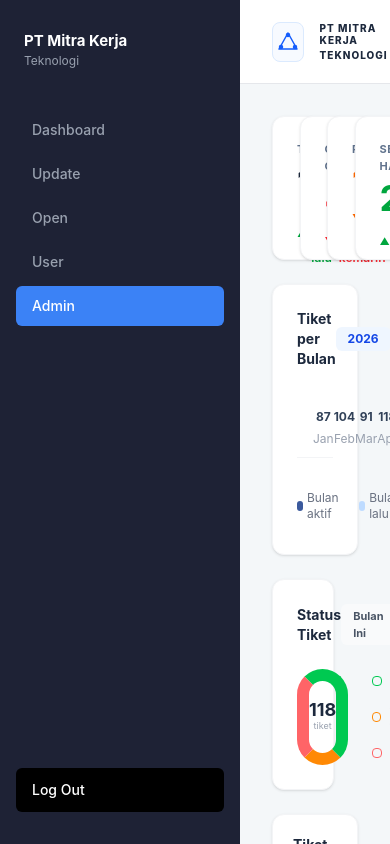
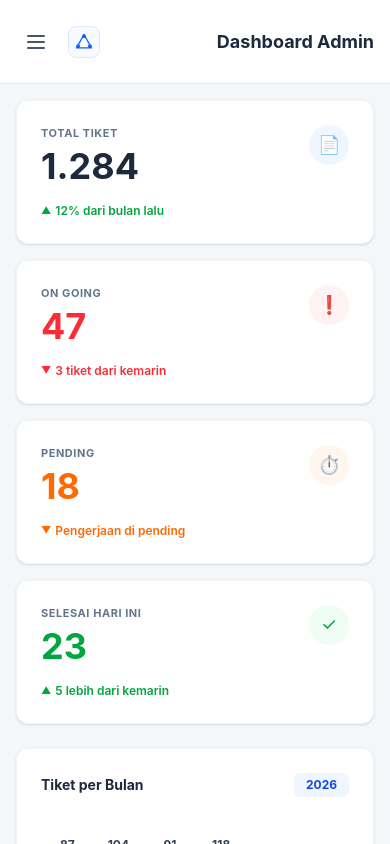
Before and after one commit to muhammaddimas452/crm-trouble-ticket, a React (Vite) app: page /admin in a window 390 px wide. Built offline with nearby package versions, Linux system fonts and the light colour scheme.

Commit message:
Penambahanan beberapa fitur

```diff
--- a/src/components/Layout.jsx
+++ b/src/components/Layout.jsx
@@ -1,11 +1,11 @@
-import React from "react";
+import React, { useState } from "react";
 import { Link, useLocation, useNavigate } from "react-router-dom";
 
 export default function Layout({ children, title, subtitle }) {
   const location = useLocation();
   const navigate = useNavigate();
+  const [isSidebarOpen, setIsSidebarOpen] = useState(false); // State untuk Sidebar Mobile
 
-  // Helper untuk mengecek menu aktif berdasarkan URL
   const isActive = (paths) => {
     return paths.some((path) => location.pathname.includes(path))
       ? "bg-[#3B82F6] text-white"
@@ -17,12 +17,25 @@ export default function Layout({ children, title, subtitle }) {
   };
 
   return (
-    <div className="flex w-full h-screen font-sans bg-[#F4F7F9]">
+    <div className="flex w-full h-screen font-sans bg-[#F4F7F9] overflow-hidden relative">
+      {/* Overlay Hitam untuk Mobile ketika Sidebar Terbuka */}
+      {isSidebarOpen && (
+        <div
+          className="fixed inset-0 bg-black/50 z-40 lg:hidden"
+          onClick={() => setIsSidebarOpen(false)}
+        ></div>
+      )}
+
       {/* SIDEBAR */}
-      <aside className="w-[240px] bg-[#1E2235] flex flex-col justify-between shrink-0">
+      <aside
+        className={`
+        fixed lg:static inset-y-0 left-0 z-50 w-[240px] bg-[#1E2235] flex flex-col justify-between shrink-0
+        transform transition-transform duration-300 ease-in-out
+        ${isSidebarOpen ? "translate-x-0" : "-translate-x-full lg:translate-x-0"}
+      `}
+      >
         <div>
-          {/* Sidebar Brand / Header */}
-          <div className="px-6 pt-8 pb-10">
+          <div className="px-6 pt-8 pb-10 flex justify-between items-start">
             <h1 className="text-white text-[15px] font-bold leading-tight">
               PT Mitra Kerja
               <br />
@@ -30,36 +43,47 @@ export default function Layout({ children, title, subtitle }) {
                 Teknologi
               </span>
             </h1>
+            {/* Tombol Close (X) di Mobile */}
+            <button
+              className="lg:hidden text-gray-400 hover:text-white"
+              onClick={() => setIsSidebarOpen(false)}
+            >
+              ✕
+            </button>
           </div>
 
-          {/* Navigasi Menu */}
           <nav className="flex flex-col px-4 space-y-1">
             <Link
               to="/user-dashboard"
+              onClick={() => setIsSidebarOpen(false)}
               className={`px-4 py-2.5 rounded-md text-sm font-medium transition-colors ${isActive(["/user-dashboard"])}`}
             >
               Dashboard
             </Link>
             <Link
               to="/update-ticket"
+              onClick={() => setIsSidebarOpen(false)}
               className={`px-4 py-2.5 rounded-md text-sm font-medium transition-colors ${isActive(["/update-ticket"])}`}
             >
               Update
             </Link>
             <Link
               to="/open-ticket"
+              onClick={() => setIsSidebarOpen(false)}
               className={`px-4 py-2.5 rounded-md text-sm font-medium transition-colors ${isActive(["/open-ticket"])}`}
             >
               Open
             </Link>
             <Link
               to="/users"
+              onClick={() => setIsSidebarOpen(false)}
               className={`px-4 py-2.5 rounded-md text-sm font-medium transition-colors ${isActive(["/users", "/create-user"])}`}
             >
               User
             </Link>
             <Link
               to="/admin"
+              onClick={() => setIsSidebarOpen(false)}
               className={`px-4 py-2.5 rounded-md text-sm font-medium transition-colors ${isActive(["/admin"])}`}
             >
               Admin
@@ -67,7 +91,6 @@ export default function Layout({ children, title, subtitle }) {
           </nav>
         </div>
 
-        {/* Tombol Log Out */}
         <div className="p-4 mb-4">
           <button
             onClick={handleLogout}
@@ -79,17 +102,36 @@ export default function Layout({ children, title, subtitle }) {
       </aside>
 
       {/* MAIN CONTENT AREA */}
-      <main className="flex-1 flex flex-col h-screen overflow-hidden">
+      <main className="flex-1 flex flex-col h-screen overflow-hidden w-full">
         {/* TOP BAR / HEADER */}
-        <header className="bg-white h-[84px] px-8 flex items-center border-b border-gray-200 shrink-0">
-          <div className="flex items-center gap-6">
-            {/* Logo & Company Name */}
-            <div className="flex items-center gap-4 border-r border-gray-200 pr-6">
-              <div className="w-10 h-10 bg-blue-50/50 border border-blue-100 rounded-lg flex items-center justify-center text-blue-600">
-                {/* Custom Triangle Logo based on the design */}
+        <header className="bg-white h-[84px] px-4 md:px-8 flex items-center justify-between lg:justify-start border-b border-gray-200 shrink-0">
+          {/* Hamburger Menu & Logo */}
+          <div className="flex items-center gap-3 lg:gap-6">
+            <button
+              className="lg:hidden p-2 text-gray-600 hover:bg-gray-100 rounded-md"
+              onClick={() => setIsSidebarOpen(true)}
+            >
+              <svg
+                className="w-6 h-6"
+                fill="none"
+                stroke="currentColor"
+                viewBox="0 0 24 24"
+              >
+                <path
+                  strokeLinecap="round"
+                  strokeLinejoin="round"
+                  strokeWidth="2"
+                  d="M4 6h16M4 12h16M4 18h16"
+                ></path>
+              </svg>
+            </button>
+
+            <div className="flex items-center gap-2 md:gap-4 lg:border-r lg:border-gray-200 lg:pr-6">
+              <div className="w-8 h-8 md:w-10 md:h-10 bg-blue-50/50 border border-blue-100 rounded-lg flex items-center justify-center text-blue-600 shrink-0">
                 <svg
-                  width="24"
-                  height="24"
+                  width="20"
+                  height="20"
+                  className="md:w-6 md:h-6"
                   viewBox="0 0 24 24"
                   fill="none"
                   stroke="currentColor"
@@ -103,7 +145,7 @@ export default function Layout({ children, title, subtitle }) {
                   <circle cx="19" cy="17" r="1.5" fill="currentColor" />
                 </svg>
               </div>
-              <div>
+              <div className="hidden sm:block">
                 <p className="text-[10px] font-extrabold text-slate-800 uppercase tracking-widest leading-tight mb-0.5">
                   PT MITRA KERJA
                 </p>
@@ -112,21 +154,23 @@ export default function Layout({ children, title, subtitle }) {
                 </p>
               </div>
             </div>
+          </div>
 
-            {/* Dynamic Page Title & Subtitle */}
-            <div>
-              <h2 className="text-[22px] font-bold text-slate-800 leading-none">
-                {title}
-              </h2>
-              {subtitle && (
-                <p className="text-[13px] text-gray-400 mt-2">{subtitle}</p>
-              )}
-            </div>
+          {/* Dynamic Page Title & Subtitle */}
+          <div className="ml-0 lg:ml-6 flex-1 lg:flex-none text-right lg:text-left truncate">
+            <h2 className="text-lg md:text-[22px] font-bold text-slate-800 leading-none truncate">
+              {title}
+            </h2>
+            {subtitle && (
+              <p className="text-[11px] md:text-[13px] text-gray-400 mt-1.5 truncate hidden md:block">
+                {subtitle}
+              </p>
+            )}
           </div>
         </header>
 
         {/* SCROLLABLE PAGE CONTENT */}
-        <div className="flex-1 overflow-y-auto p-8">{children}</div>
+        <div className="flex-1 overflow-y-auto p-4 md:p-8">{children}</div>
       </main>
     </div>
   );
--- a/src/pages/AdminDashboard.jsx
+++ b/src/pages/AdminDashboard.jsx
@@ -6,7 +6,7 @@ export default function AdminDashboard() {
     <Layout title="Dashboard Admin">
       <div className="space-y-6">
         {/* ROW 1: Top Stats */}
-        <div className="grid grid-cols-4 gap-6">
+        <div className="grid grid-cols-1 sm:grid-cols-2 xl:grid-cols-4 gap-4 md:gap-6">
           {/* Card 1 */}
           <div className="bg-white p-6 rounded-xl shadow-sm border border-gray-100 flex flex-col justify-between h-36">
             <div className="flex justify-between items-start">
@@ -81,9 +81,9 @@ export default function AdminDashboard() {
         </div>
 
         {/* ROW 2: Charts Area */}
-        <div className="grid grid-cols-1 lg:grid-cols-3 gap-6">
+        <div className="grid grid-cols-1 lg:grid-cols-3 gap-4 md:gap-6">
           {/* Tiket per Bulan (Span 2) */}
-          <div className="col-span-2 bg-white p-6 rounded-xl shadow-sm border border-gray-100 flex flex-col">
+          <div className="col-span-1 lg:col-span-2 bg-white p-6 rounded-xl shadow-sm border border-gray-100 flex flex-col">
             <div className="flex justify-between items-center mb-10">
               <h4 className="font-bold text-sm text-slate-800">
                 Tiket per Bulan
--- a/src/pages/Login.jsx
+++ b/src/pages/Login.jsx
@@ -6,16 +6,14 @@ export default function Login() {
 
   const handleLogin = (e) => {
     e.preventDefault();
-    // Navigasi ke dashboard setelah klik login
     navigate("/admin");
   };
 
   return (
-    <div className="flex items-center justify-center min-h-screen bg-[#E9F0F7]">
-      {/* Box Login Biru */}
-      <div className="w-[450px] bg-[#315293] p-16 shadow-2xl">
+    <div className="flex items-center justify-center min-h-screen bg-[#E9F0F7] px-4 sm:px-0">
+      {/* Box diubah: w-full max-w-[450px], padding responsif p-8 sm:p-16 */}
+      <div className="w-full max-w-[450px] bg-[#315293] p-8 sm:p-16 shadow-2xl">
         <form onSubmit={handleLogin} className="flex flex-col space-y-6">
-          {/* Input Username */}
           <div className="space-y-2">
             <label className="block text-white font-bold text-sm tracking-wide">
               Username
@@ -26,8 +24,6 @@ export default function Login() {
               required
             />
           </div>
-
-          {/* Input Password */}
           <div className="space-y-2">
             <label className="block text-white font-bold text-sm tracking-wide">
               Password
@@ -38,12 +34,11 @@ export default function Login() {
               required
             />
           </div>
-
-          {/* Button Login */}
           <div className="pt-4 flex justify-center">
+            {/* Tombol lebar penuh di layar super kecil */}
             <button
               type="submit"
-              className="bg-white text-[#315293] font-extrabold py-2 px-12 text-sm hover:bg-gray-100 transition-colors shadow-md"
+              className="w-full sm:w-auto bg-white text-[#315293] font-extrabold py-2 px-12 text-sm hover:bg-gray-100 transition-colors shadow-md"
             >
               Login
             </button>
--- a/vite.config.js
+++ b/vite.config.js
@@ -5,6 +5,7 @@ import tailwindcss from "@tailwindcss/vite";
 
 // https://vite.dev/config/
 export default defineConfig({
+  base: "https://github.com/muhammaddimas452/crm-trouble-ticket/",
   plugins: [
     react(),
     babel({ presets: [reactCompilerPreset()] }),
```
